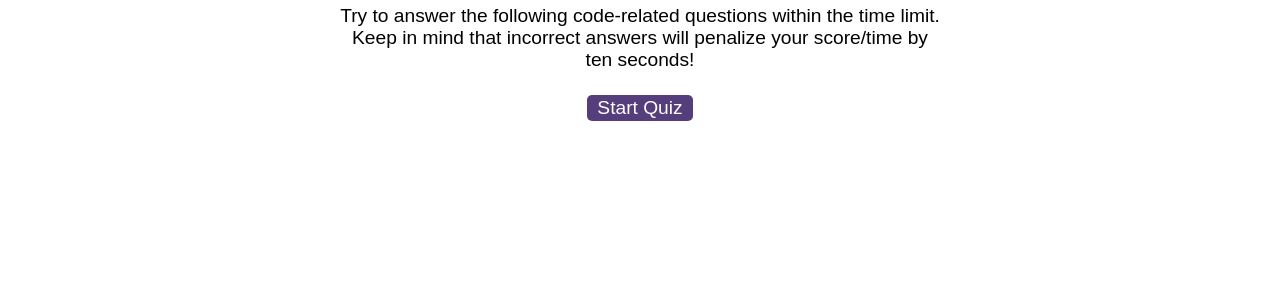
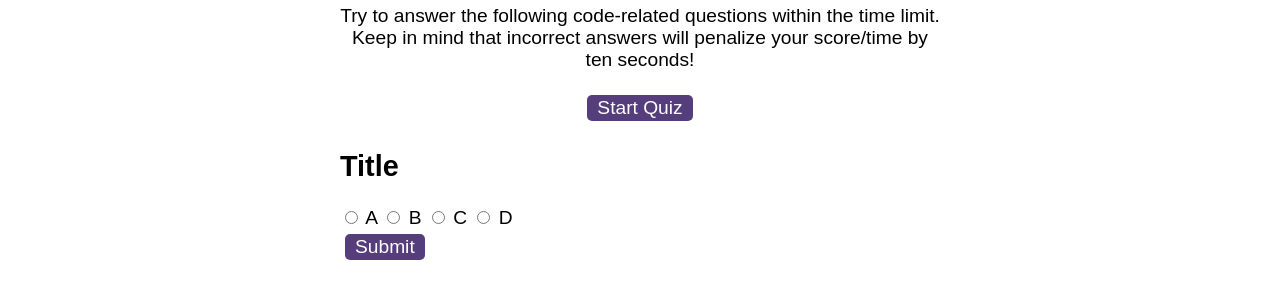
Before and after one commit to jaycee808/quiz-data-master, a plain HTML site: page starter/index.html in a window 1280 px wide. Shown: the part 165-464 px from the top of the page. Drawn offline with Linux system fonts and the light colour scheme.

Commit message:
amended html with radio buttons for choices

```diff
--- a/starter/index.html
+++ b/starter/index.html
@@ -25,9 +25,19 @@
         <button id="start">Start Quiz</button>
       </div>
 
-      <div id="questions" class="hide">
+      <div id="questions">
         <h2 id="question-title">Title</h2>
-        <div id="choices" class="choices">Choice</div>
+        <div id="choices" class="choices">
+          <input type="radio" name="answer">
+            <label for="choice-a" id="choice-a" class="choice-a" value="a">A</label>
+          <input type="radio" name="answer">
+            <label for="choice-b" id="choice-b" class="choice-b" value="b">B</label>
+          <input type="radio" name="answer">
+            <label for="choice-c" id="choice-c" class="choice-c" value="c">C</label>
+          <input type="radio" name="answer">
+            <label for="choice-d" id="choice-a" class="choice-a" value="d">D</label>
+      </div>
+      <button id="submit">Submit</button>
       </div>
 
       <div id="end-screen" class="hide">
```
